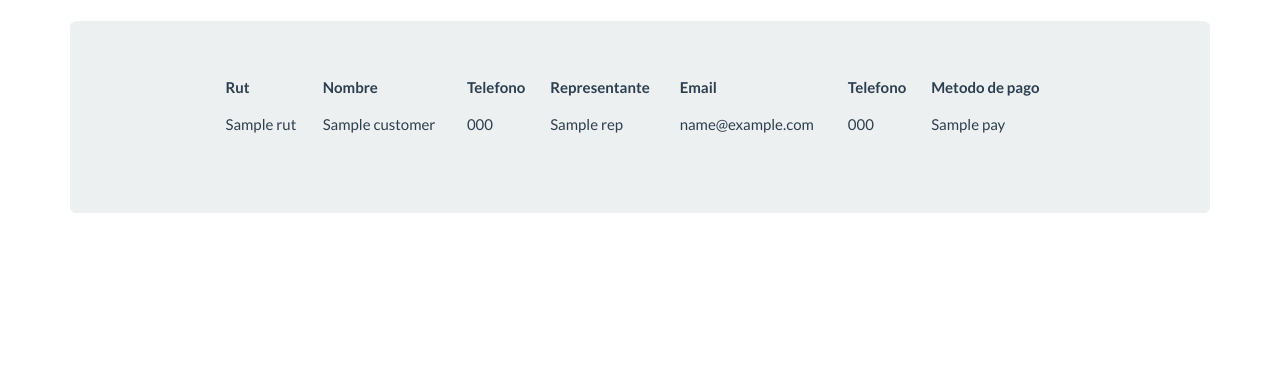
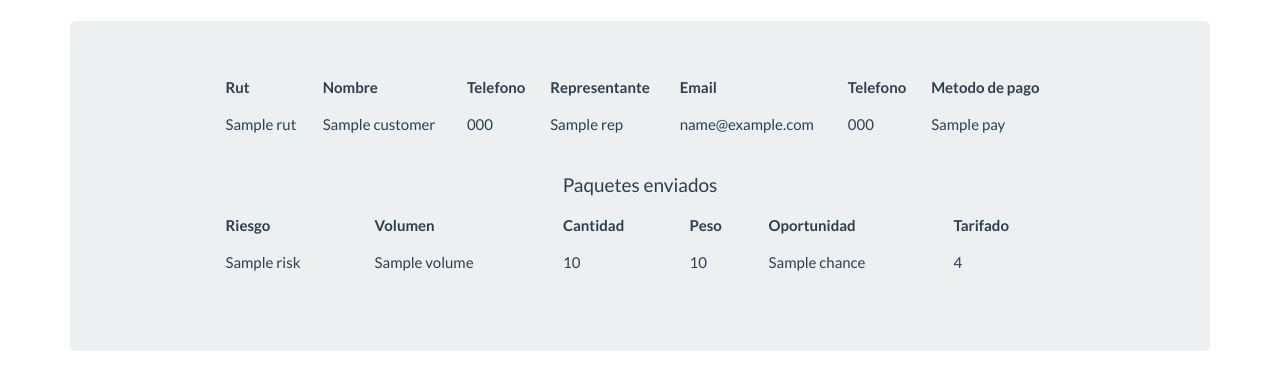
Before and after one commit to rgamboar/L-S, a Django app: template templates/intranet/customers/profile.html in a window 1280 px wide. Shown: the part 60-450 px from the top of the page. Run offline with Django 3.2, Linux system fonts and the light colour scheme; the template is opened without the code that fills it: most values are stand-ins (such as "Sample title", 1, 10 or a date in 2020); some libraries are stand-ins or nearby versions.

Commit message:
muestra paquetes de cada cliente

```diff
--- a/login/views.py
+++ b/login/views.py
@@ -203,9 +203,11 @@ def customerIndex(request):
 @login_required(login_url="login/")
 def customerProfile(request, customer_id):
     customer = Customer.LogicCustomer.get(id=customer_id)
+    own_packages = Package.LogicPackage.filter(customer=customer)
     return render(request, 'intranet/customers/profile.html',
         {
             'customer': customer,
+            'own_packages' : own_packages,
         })
 
 
--- a/templates/intranet/customers/profile.html
+++ b/templates/intranet/customers/profile.html
@@ -42,6 +42,35 @@
                 </table>
                 </div>
 
+                <h4 class="text-center">Paquetes enviados</h4>
+                <div class="table-responsive">
+                    <table class="table">
+                        <thead>
+                          <tr>
+                            <th>Riesgo</th>
+                            <th>Volumen</th>
+                            <th>Cantidad</th>
+                            <th>Peso</th>
+                            <th>Oportunidad</th>
+                            <th>Tarifado</th>
+                          </tr>
+                        </thead>
+                        <tbody id="own">
+                            {% for package in own_packages %}
+                            <tr>
+                                <td>{{package.risk}}</td>
+                                <td>{{package.volume}}</td>
+                                <td>{{package.quantity}}</td>
+                                <td>{{package.weight}}</td>
+                                <td>{{package.chance}}</td>
+                                <td>{{package.rate}}</td>
+                            </tr>
+                            {% endfor %}
+                        </tbody>
+                    </table>
+                </div>
+
+
             </div>
             <div class="col-sm-1">
             </div>
```
Also changed, not shown: templates/intranet/packages/index.html (+9 -1 lines).
